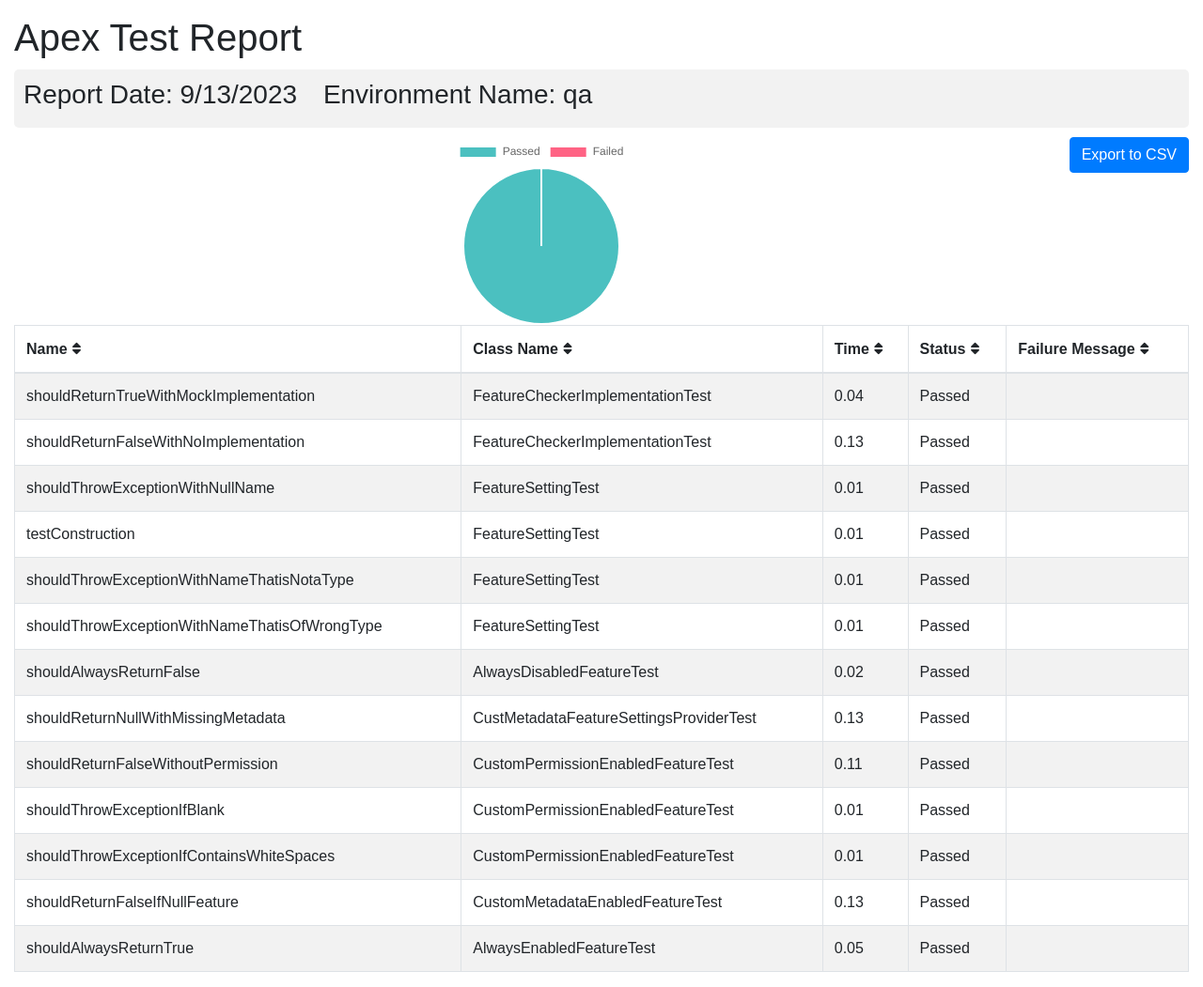
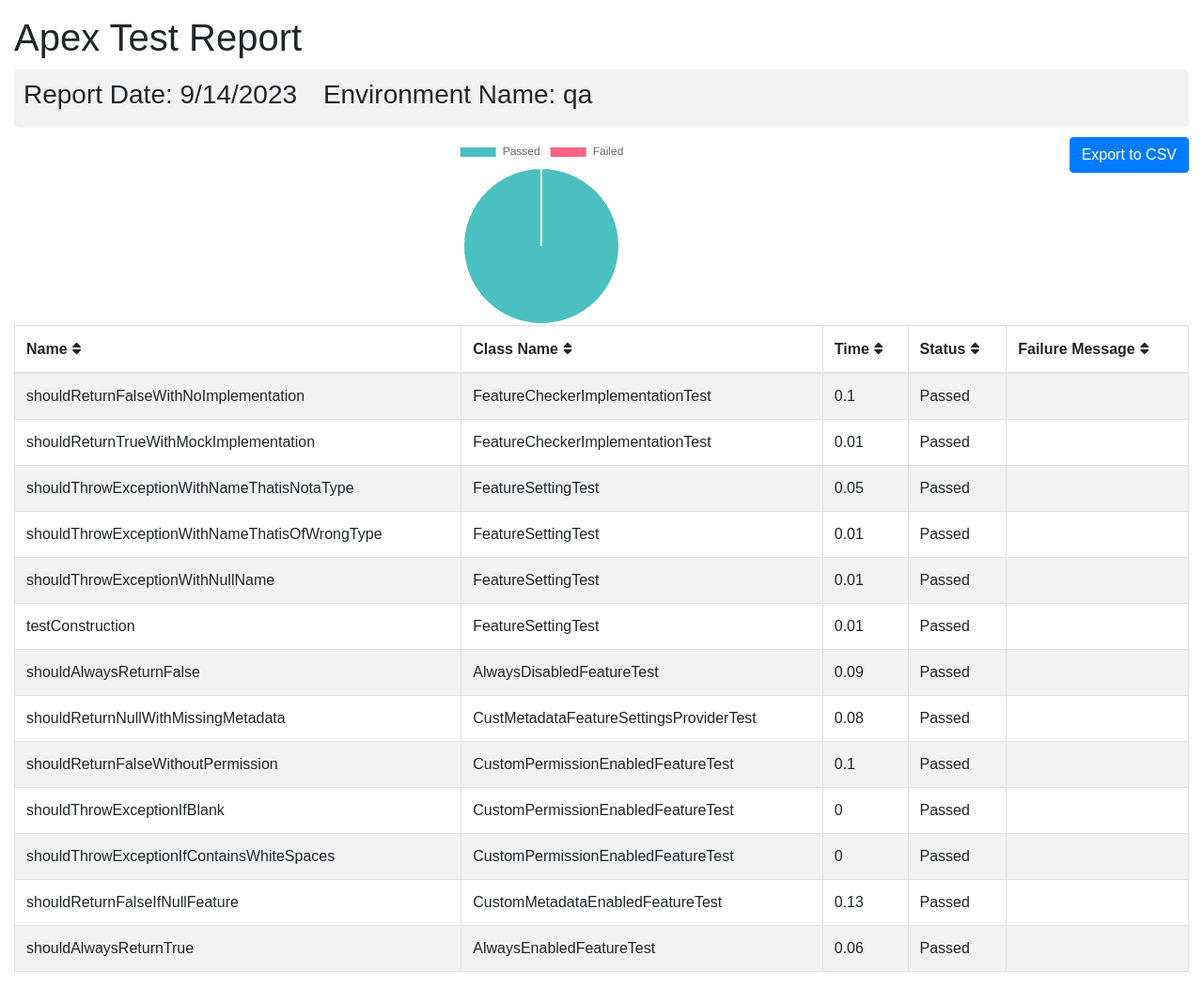
Before and after one commit to flxbl-io/sfops-dashboard, a Jekyll site: the page apextestResults/qa.html, which Jekyll copies as it is, in a window 1280 px wide. Shown: the whole page at 94% size. Built offline with Jekyll 4.4.1, drawn with Linux system fonts in a browser that asks for light colours.

Commit message:
updated test results of qa

```diff
--- a/apextestResults/qa.html
+++ b/apextestResults/qa.html
@@ -102,7 +102,7 @@
       <div class="container-fluid">
         <h1 class="mt-3">Apex Test Report</h1>
         <div class="info-card">
-        <h3>Report Date: 9/13/2023 <span style="margin-left: 20px;">Environment Name: qa</span></h3>
+        <h3>Report Date: 9/14/2023 <span style="margin-left: 20px;">Environment Name: qa</span></h3>
         </div>
         <button onclick="exportTableToCSV('testReport.csv')" class="btn btn-primary float-right">Export to CSV</button>
         <div id="chart-container">
@@ -121,16 +121,30 @@
             </thead>
             <tbody>
         <tr>
-          <td>shouldReturnTrueWithMockImplementation</td>
+          <td>shouldReturnFalseWithNoImplementation</td>
           <td>FeatureCheckerImplementationTest</td>
-          <td>0.04</td>
+          <td>0.1</td>
           <td>Passed</td>
           <td></td>
         </tr>
         <tr>
-          <td>shouldReturnFalseWithNoImplementation</td>
+          <td>shouldReturnTrueWithMockImplementation</td>
           <td>FeatureCheckerImplementationTest</td>
-          <td>0.13</td>
+          <td>0.01</td>
+          <td>Passed</td>
+          <td></td>
+        </tr>
+        <tr>
+          <td>shouldThrowExceptionWithNameThatisNotaType</td>
+          <td>FeatureSettingTest</td>
+          <td>0.05</td>
+          <td>Passed</td>
+          <td></td>
+        </tr>
+        <tr>
+          <td>shouldThrowExceptionWithNameThatisOfWrongType</td>
+          <td>FeatureSettingTest</td>
+          <td>0.01</td>
           <td>Passed</td>
           <td></td>
         </tr>
@@ -149,51 +163,37 @@
           <td></td>
         </tr>
         <tr>
-          <td>shouldThrowExceptionWithNameThatisNotaType</td>
-          <td>FeatureSettingTest</td>
-          <td>0.01</td>
-          <td>Passed</td>
-          <td></td>
-        </tr>
-        <tr>
-          <td>shouldThrowExceptionWithNameThatisOfWrongType</td>
-          <td>FeatureSettingTest</td>
-          <td>0.01</td>
-          <td>Passed</td>
-          <td></td>
-        </tr>
-        <tr>
           <td>shouldAlwaysReturnFalse</td>
           <td>AlwaysDisabledFeatureTest</td>
-          <td>0.02</td>
+          <td>0.09</td>
           <td>Passed</td>
           <td></td>
         </tr>
         <tr>
           <td>shouldReturnNullWithMissingMetadata</td>
           <td>CustMetadataFeatureSettingsProviderTest</td>
-          <td>0.13</td>
+          <td>0.08</td>
           <td>Passed</td>
           <td></td>
         </tr>
         <tr>
           <td>shouldReturnFalseWithoutPermission</td>
           <td>CustomPermissionEnabledFeatureTest</td>
-          <td>0.11</td>
+          <td>0.1</td>
           <td>Passed</td>
           <td></td>
         </tr>
         <tr>
           <td>shouldThrowExceptionIfBlank</td>
           <td>CustomPermissionEnabledFeatureTest</td>
-          <td>0.01</td>
+          <td>0</td>
           <td>Passed</td>
           <td></td>
         </tr>
         <tr>
           <td>shouldThrowExceptionIfContainsWhiteSpaces</td>
           <td>CustomPermissionEnabledFeatureTest</td>
-          <td>0.01</td>
+          <td>0</td>
           <td>Passed</td>
           <td></td>
         </tr>
@@ -207,7 +207,7 @@
         <tr>
           <td>shouldAlwaysReturnTrue</td>
           <td>AlwaysEnabledFeatureTest</td>
-          <td>0.05</td>
+          <td>0.06</td>
           <td>Passed</td>
           <td></td>
         </tr>
```
